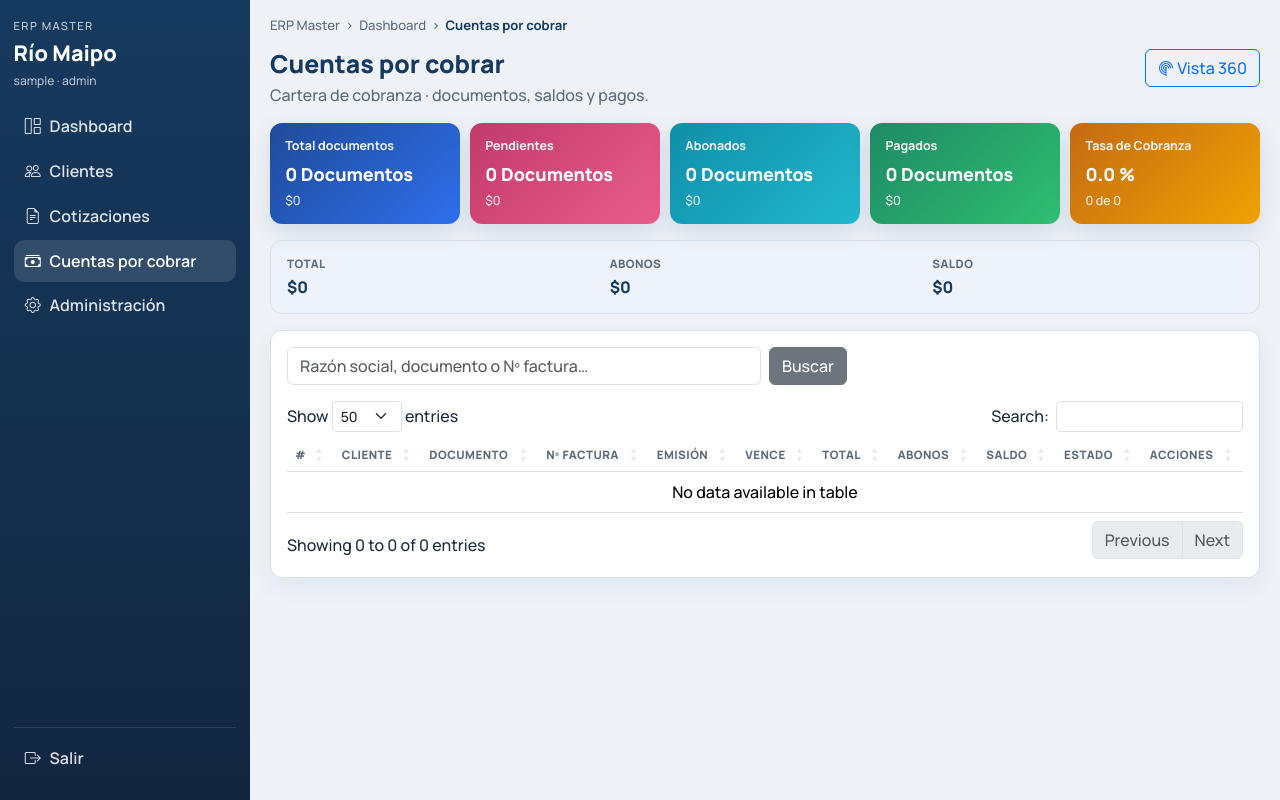
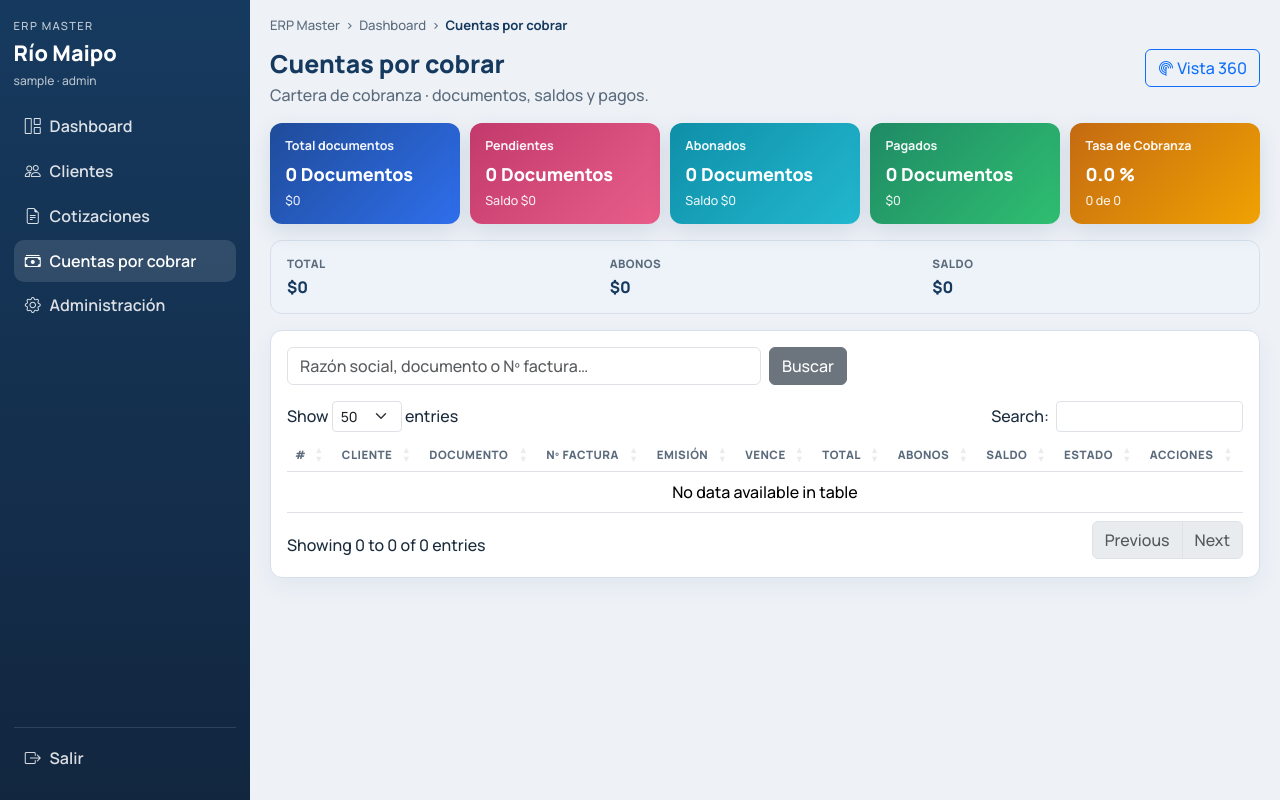
Before and after one commit to osvaldolirac-bit/ConstructPro-ERP, a Flask app: page /cuentas/ in a window 1280 px wide. Run offline with Flask 3, Linux system fonts and the light colour scheme; the visitor is signed in with stand-in values (Sample User, id 1); data comes from the database, SQL or seed files in the repository; data that the repository does not hold is empty; some libraries are stand-ins or nearby versions.

Commit message:
Fix CxC Pendientes KPI to use real outstanding saldo
Pendientes now counts documents with saldo > 0 and sums remaining balance; Abonados also shows remaining saldo instead of original monto.

Co-authored-by: osvaldolirac-bit <osvaldolirac-bit@users.noreply.github.com>

```diff
--- a/rmweb/app.py
+++ b/rmweb/app.py
@@ -617,6 +617,11 @@ def cuentas_list():
         """
         params.extend([like, like, like, like, like])
     sql += " ORDER BY cu.id DESC"
+    # Recalcular saldos vs abonos antes de KPIs/tabla.
+    for row in db.execute("SELECT id FROM cuentas").fetchall():
+        core.recalc_cuenta(db, int(row["id"]))
+    db.commit()
+
     rows = db.execute(sql, params).fetchall()
     docs = []
     for r in rows:
@@ -625,18 +630,31 @@ def cuentas_list():
         d["doc_display"] = doc_disp
         d["factura_display"] = fac_disp
         docs.append(d)
+
     total_docs = len(docs)
     total_monto = sum(float(d["monto"] or 0) for d in docs)
-    pend = [d for d in docs if core.cxc_estado_class(d["estado"]) == "pendiente"]
-    abon = [d for d in docs if core.cxc_estado_class(d["estado"]) == "abonado"]
-    pag = [d for d in docs if core.cxc_estado_class(d["estado"]) == "pagado"]
+
+    def _bucket(d: dict) -> str:
+        """Clasifica por saldo/abonado real, no solo por texto de estado."""
+        saldo = float(d.get("saldo") or 0)
+        abonado = float(d.get("abonado") or 0)
+        if saldo <= 0:
+            return "pagado"
+        if abonado > 0:
+            return "abonado"
+        return "pendiente"
+
+    abon = [d for d in docs if _bucket(d) == "abonado"]
+    pag = [d for d in docs if _bucket(d) == "pagado"]
+    # Pendientes = cartera abierta real (todo documento con saldo > 0).
+    abiertos = [d for d in docs if float(d.get("saldo") or 0) > 0]
     kpis = {
         "total_docs": total_docs,
         "total_monto": total_monto,
-        "pend_n": len(pend),
-        "pend_m": sum(float(d["monto"] or 0) for d in pend),
+        "pend_n": len(abiertos),
+        "pend_m": sum(float(d["saldo"] or 0) for d in abiertos),
         "abon_n": len(abon),
-        "abon_m": sum(float(d["monto"] or 0) for d in abon),
+        "abon_m": sum(float(d["saldo"] or 0) for d in abon),
         "pag_n": len(pag),
         "pag_m": sum(float(d["monto"] or 0) for d in pag),
         "tasa": (len(pag) / total_docs * 100) if total_docs else 0,
--- a/rmweb/templates/cuentas/lista.html
+++ b/rmweb/templates/cuentas/lista.html
@@ -13,8 +13,8 @@
 
 <div class="kpi-grid">
   <div class="kpi blue"><div class="label">Total documentos</div><div class="value">{{ kpis.total_docs }} Documentos</div><div class="hint">{{ clp(kpis.total_monto) }}</div></div>
-  <div class="kpi pink"><div class="label">Pendientes</div><div class="value">{{ kpis.pend_n }} Documentos</div><div class="hint">{{ clp(kpis.pend_m) }}</div></div>
-  <div class="kpi cyan"><div class="label">Abonados</div><div class="value">{{ kpis.abon_n }} Documentos</div><div class="hint">{{ clp(kpis.abon_m) }}</div></div>
+  <div class="kpi pink"><div class="label">Pendientes</div><div class="value">{{ kpis.pend_n }} Documentos</div><div class="hint">Saldo {{ clp(kpis.pend_m) }}</div></div>
+  <div class="kpi cyan"><div class="label">Abonados</div><div class="value">{{ kpis.abon_n }} Documentos</div><div class="hint">Saldo {{ clp(kpis.abon_m) }}</div></div>
   <div class="kpi green"><div class="label">Pagados</div><div class="value">{{ kpis.pag_n }} Documentos</div><div class="hint">{{ clp(kpis.pag_m) }}</div></div>
   <div class="kpi orange"><div class="label">Tasa de Cobranza</div><div class="value">{{ '%.1f'|format(kpis.tasa) }} %</div><div class="hint">{{ kpis.pag_n }} de {{ kpis.total_docs }}</div></div>
 </div>
```
